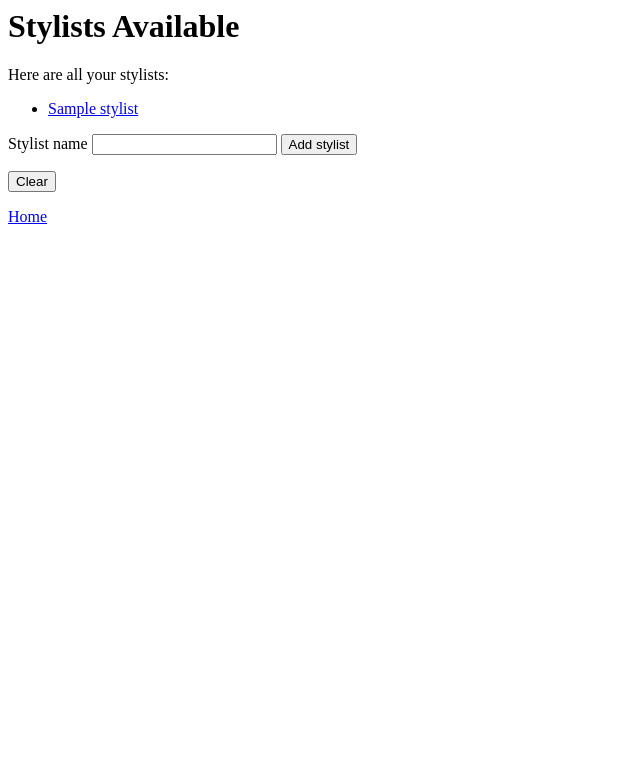
After one commit to Jeremiah-Freeman/PHP---Hair-Salon, a PHP site: template views/stylists.html.twig in a window 1280 px wide. The commit adds this page. Shown: the top 783 px of the page, without its empty margins (0-640 px from the left). Run offline with PHP 8.4, Linux system fonts and the light colour scheme; the template is opened without the code that fills it: most values are stand-ins (such as "Sample title", 1, 10 or a date in 2020); some libraries are stand-ins or nearby versions.

Commit message:
create passing setName test and methods - add new twig pages(stylists and index)

```diff
--- /dev/null
+++ b/views/stylists.html.twig
@@ -0,0 +1,27 @@
+<html>
+<head>
+    <title>List of Stylists</title>
+</head>
+<body>
+    <h1>Stylists Available</h1>
+
+    {% if stylists is not empty %}
+        <p>Here are all your stylists:</p>
+        <ul>
+            {% for stylist in stylists %}
+                <li><a href="/stylists/{{ stylist.getId }}">{{ stylist.getName }}</a></li>
+            {% endfor %}
+        </ul>
+    {% endif %}
+
+    <form action='/stylists' method='post'>
+        <label for='name'>Stylist name</label>
+        <input id='name' name='name' type='text'>
+        <button type='submit'>Add stylist</button>
+    </form>
+    <form action='/delete_stylists' method='post'>
+        <button type='submit'>Clear</button>
+    </form>
+    <p><a href='/'>Home</a></p>
+</body>
+</html>
```
Also changed, not shown: app/app.php (+28 -0 lines), src/Client.php (+4 -4 lines), src/Stylist.php (+5 -4 lines), tests/ClientTest.php (+13 -0 lines), tests/StylistTest.php (+14 -1 lines), views/index.html.twig (added, +10 -0 lines), 2 other files.
